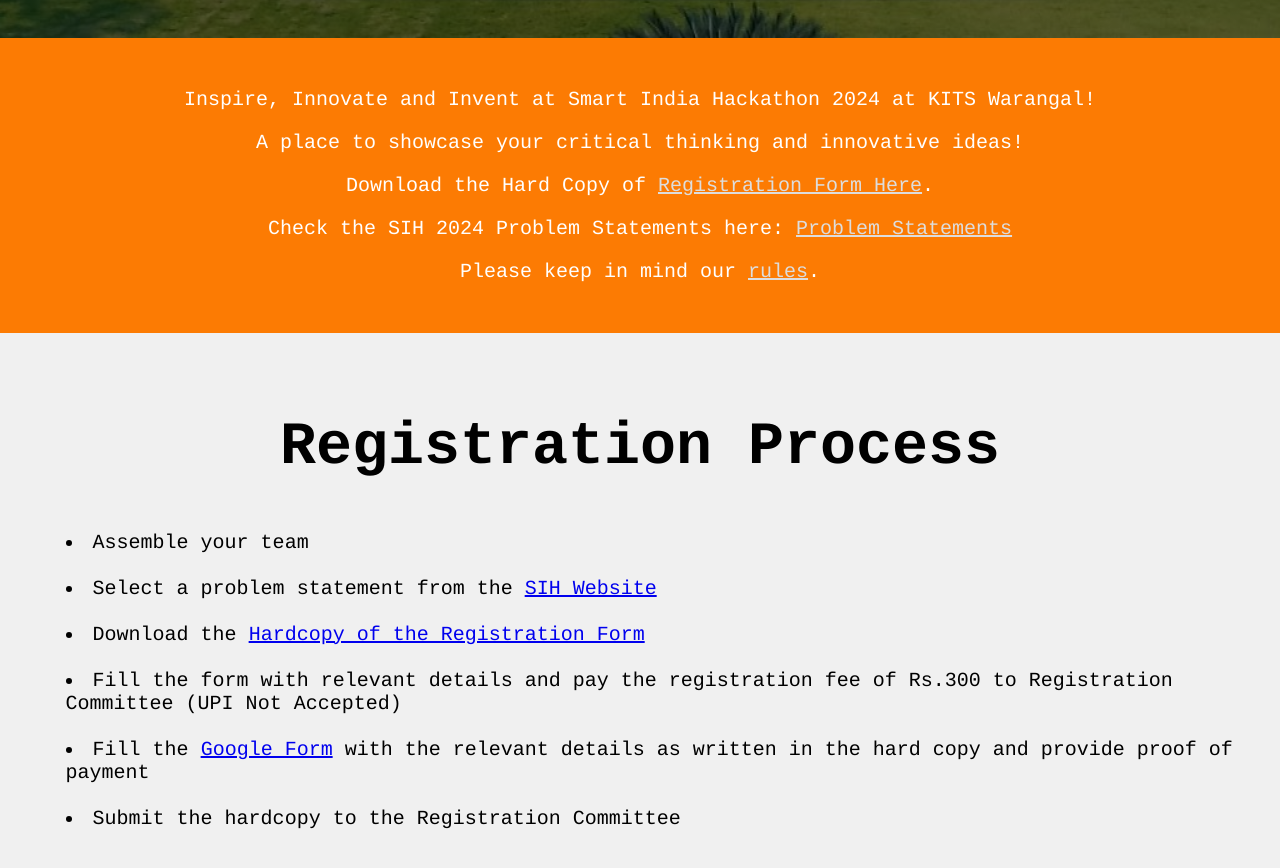
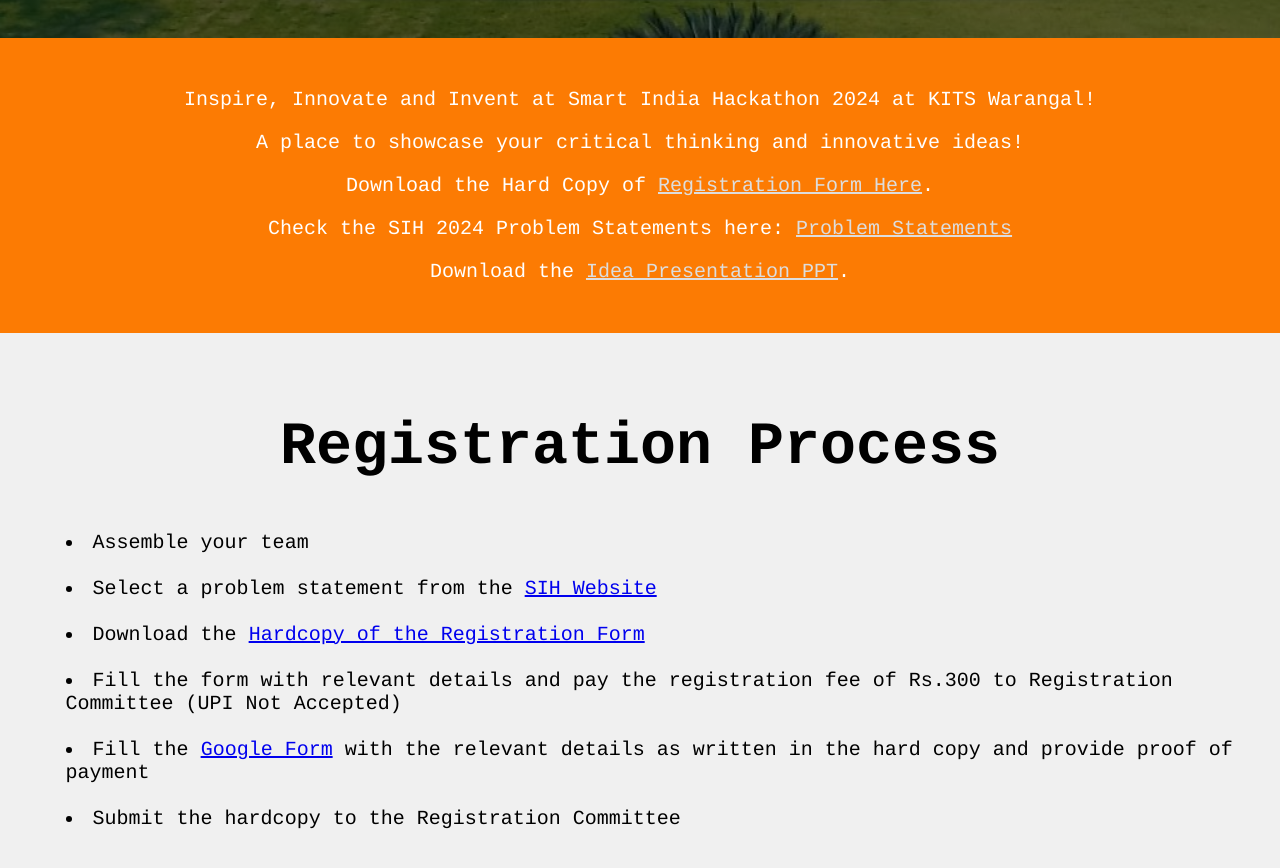
Before and after one commit to sih2024kitsw/sih2024kitsw.github.io, a Jekyll site: the page built from index.html, in a window 1280 px wide and 900 px high, scrolled down 862 px. Shown: the top 868 px of the window. Built offline with Jekyll 4.4.1, drawn with Linux system fonts in a browser that asks for light colours.

Commit message:
added ppt

```diff
--- a/_data/info.yml
+++ b/_data/info.yml
@@ -21,7 +21,7 @@
 
 # Social networks. Twitter is optional, but you really should have a Facebook page.
 instagram: ???
-twitter: https://x.com/sih2024_kitsw
+twitter: sih2024_kitsw
 
 # Accent color of the website
 color: '#fc7b03'
--- a/index.html
+++ b/index.html
@@ -52,7 +52,7 @@
     {% endif %}
 
     <p>
-      Please keep in mind our <a href="/pdf/rules.pdf">rules</a>.
+      Download the <a href="/ppt/SIH2024_IDEA_Presentation_Format.pptx">Idea Presentation PPT</a>.
     </p>
   </div>
 </section>
```
Also changed, not shown: 1 other file.
